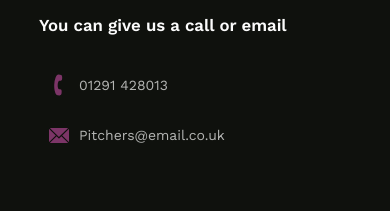
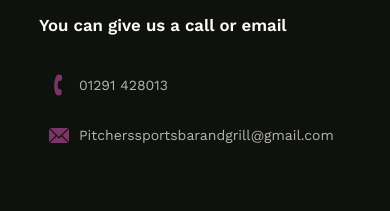
Before and after one commit to JayLewis1/pitchers-sports-bar-and-grill, a React (Create React App) app in the folder web/: page / in a window 390 px wide. Shown: the part 2000-2211 px from the top of the page. Built offline with nearby package versions, Linux system fonts and the light colour scheme.

Commit message:
Solved the image stretching problem on mobile

```diff
--- a/web/src/components/home/Booking.tsx
+++ b/web/src/components/home/Booking.tsx
@@ -34,7 +34,7 @@
             <span className="img-wrapper">
               <img  className="email-icon" src="/assets/icons/email.svg" alt="Email"/>
             </span>
-            <p>Pitchers@email.co.uk</p>
+            <p>Pitcherssportsbarandgrill@gmail.com</p>
           </span>
         </div>
         <div className="form-wrapper">
--- a/web/src/components/home/Information.tsx
+++ b/web/src/components/home/Information.tsx
@@ -17,7 +17,7 @@
               <span className="img-wrapper">
                 <img src="/assets/icons/email-black.svg" alt="Email"/>
               </span>
-              <p>Pitchers@email.co.uk</p>
+              <p>Pitcherssportsbarandgrill@gmail.com</p>
             </span>
           </div>
           <h6>Keep Connected</h6>
```
Also changed, not shown: web/src/sass/home/_homeGallery.scss (+3 -6 lines).
